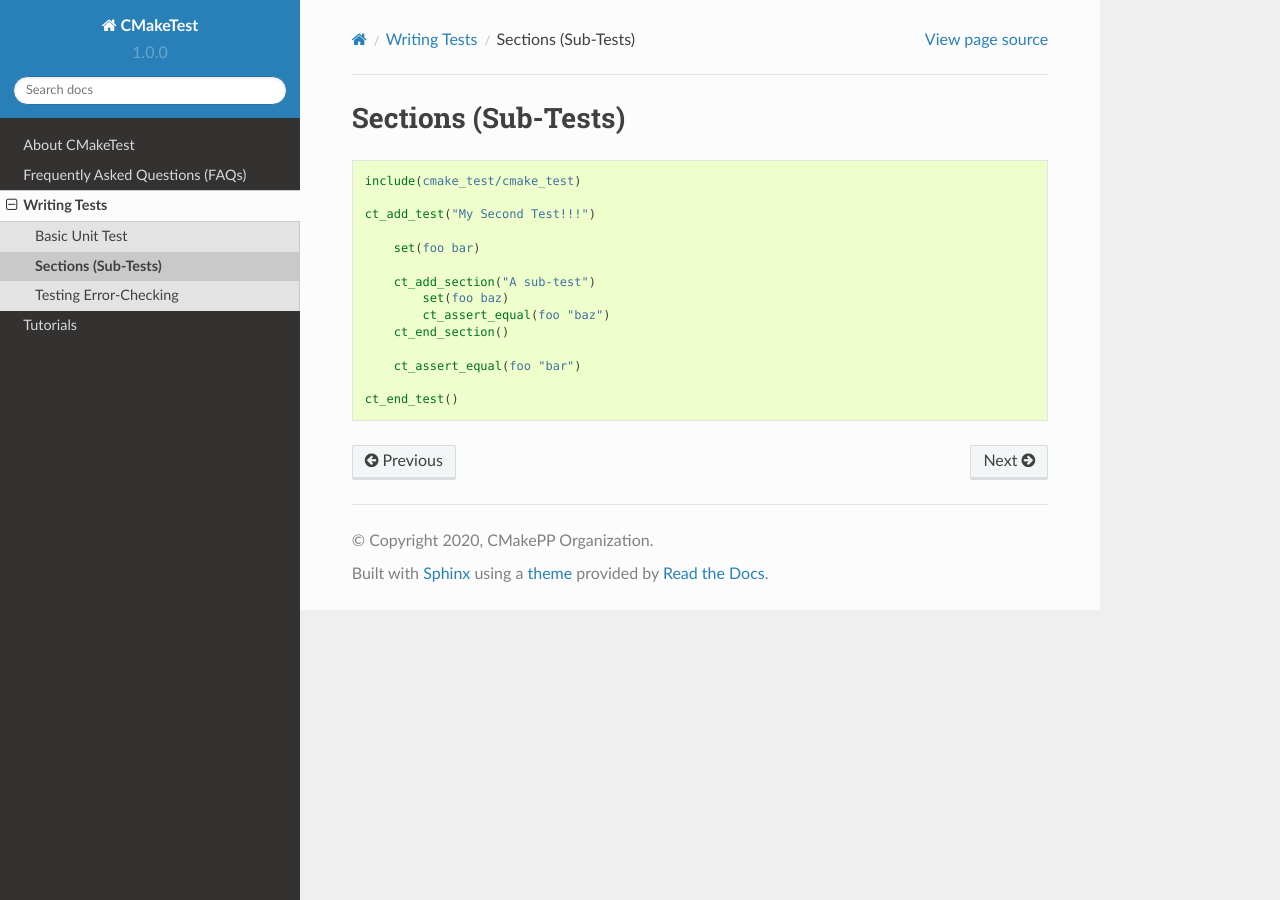
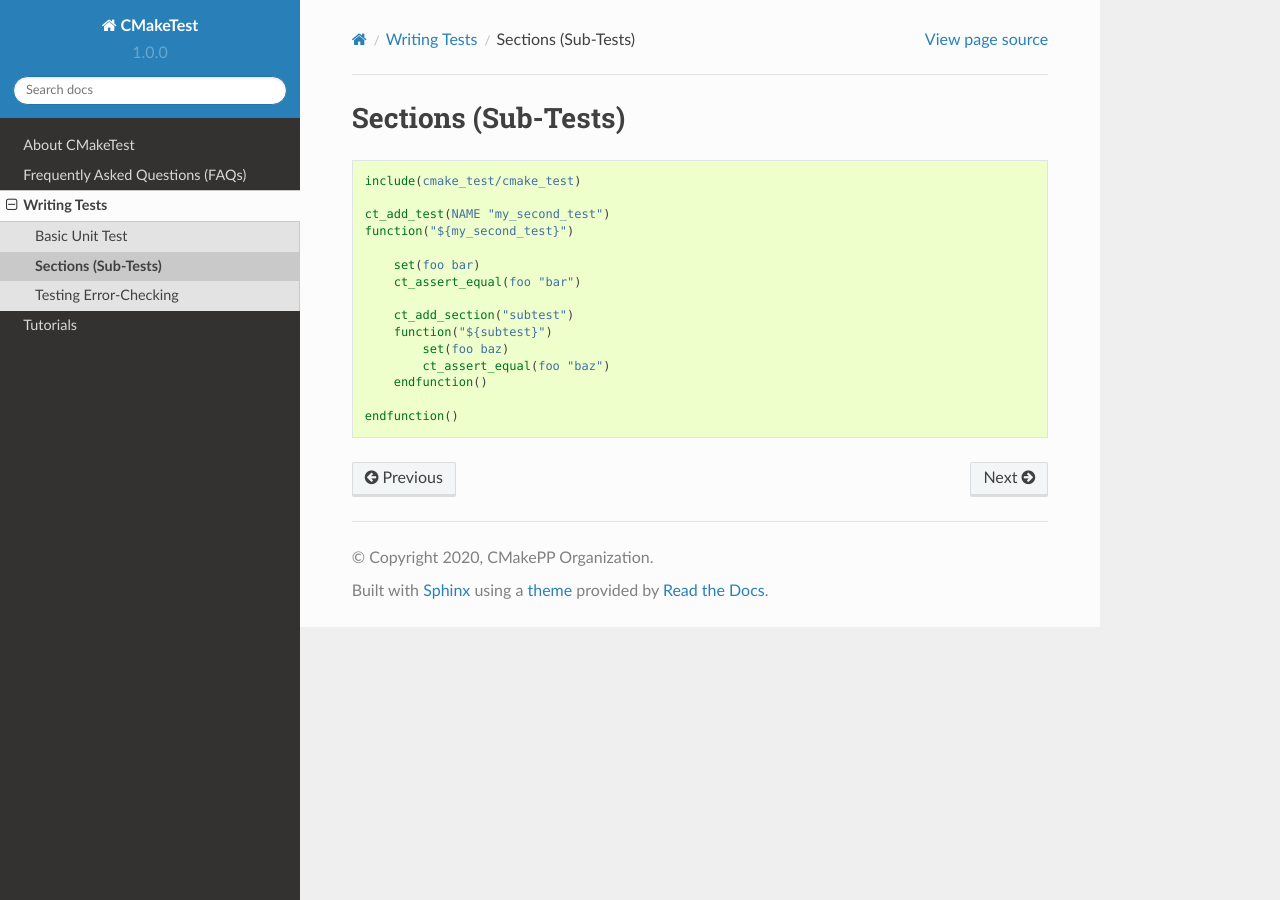
Before and after one commit to CMakePP/CMakeTest, a Sphinx documentation site: the page built from docs/source/writing_tests/sections.rst, in a window 1280 px wide. Built offline with Sphinx 7.4.7 and the Read the Docs theme 2.0.0, drawn with Linux system fonts in a browser that asks for light colours; pages that are not in the unit, such as notebooks, are missing from menus.

Commit message:
Update writing_tests docs

```diff
--- a/docs/source/writing_tests/sections.rst
+++ b/docs/source/writing_tests/sections.rst
@@ -6,15 +6,16 @@ Sections (Sub-Tests)
 
    include(cmake_test/cmake_test)
 
-   ct_add_test("My Second Test!!!")
+   ct_add_test(NAME "my_second_test")
+   function("${my_second_test}")
 
        set(foo bar)
+       ct_assert_equal(foo "bar")
 
-       ct_add_section("A sub-test")
+       ct_add_section("subtest")
+       function("${subtest}")
            set(foo baz)
            ct_assert_equal(foo "baz")
-       ct_end_section()
+       endfunction()
 
-       ct_assert_equal(foo "bar")
-
-   ct_end_test()
+   endfunction()
```
Also changed, not shown: docs/source/writing_tests/errors.rst (+3 -4 lines).
